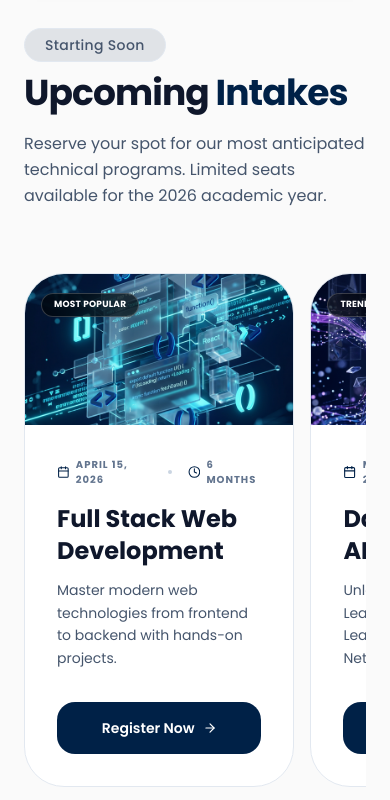
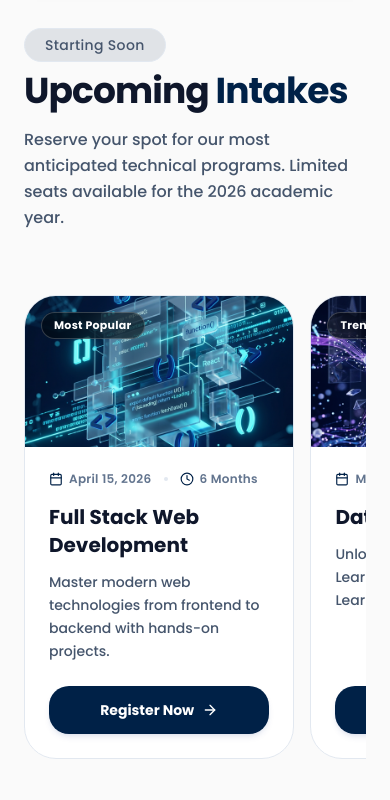
Before and after one commit to Sharjun-Hussain/ivtc-landing-page, a Next.js app: page / in a window 390 px wide. Shown: the part 768-1568 px from the top of the page. Built offline with nearby package versions, Linux system fonts and the light colour scheme.

Commit message:
refactor: update UpcomingCourses section and carousel styling for improved responsiveness and visual consistency

```diff
--- a/app/sections/UpcomingCourses.jsx
+++ b/app/sections/UpcomingCourses.jsx
@@ -39,8 +39,6 @@ const UPCOMING_COURSES = [
 ];
 
 const UpcomingCourses = () => {
-  const isVisible = true; // Handled in Client Component for animations
-
   return (
     <section className="py-24 bg-transparent overflow-hidden">
       <ScrollReveal className="max-w-7xl mx-auto px-6">
@@ -48,15 +46,15 @@ const UpcomingCourses = () => {
           <ShineBadge className="mb-2 md:mb-0">
             Starting Soon
           </ShineBadge>
-          <h2 className="text-4xl md:text-6xl font-bold text-slate-900 dark:text-white leading-tight mb-4 tracking-tight">
+          <h2 className="text-4xl md:text-5xl lg:text-6xl font-bold text-slate-900 dark:text-white leading-[1.15] md:leading-[1.1] mb-4 tracking-tight">
             Upcoming <span className="text-[#002147] dark:text-blue-400">Intakes</span>
           </h2>
-          <p className="text-slate-600 dark:text-slate-400 text-base md:text-lg max-w-2xl leading-relaxed lg:mx-0 mx-auto">
+          <p className="text-slate-600 dark:text-slate-400 text-base md:text-lg max-w-2xl leading-relaxed lg:mx-0 mx-auto font-medium">
             Reserve your spot for our most anticipated technical programs. Limited seats available for the 2026 academic year.
           </p>
         </header>
 
-        <CourseCarousel courses={UPCOMING_COURSES} isVisible={isVisible} />
+        <CourseCarousel courses={UPCOMING_COURSES} />
       </ScrollReveal>
     </section>
   );
--- a/components/UpcomingCourses/CourseCarousel.jsx
+++ b/components/UpcomingCourses/CourseCarousel.jsx
@@ -13,9 +13,9 @@ import {
 } from "@/components/ui/carousel";
 import ShineBadge from "@/components/ui/ShineBadge";
 
-const CourseCarousel = ({ courses, isVisible }) => {
+const CourseCarousel = ({ courses }) => {
   return (
-    <div className={`carousel-container relative opacity-0 ${isVisible ? 'animate-carousel-entrance [animation-delay:200ms]' : ''}`}>
+    <div className="relative w-full">
       <Carousel
         opts={{
           align: "start",
@@ -29,50 +29,50 @@ const CourseCarousel = ({ courses, isVisible }) => {
               key={index}
               className="pl-4 md:pl-6 basis-[80%] sm:basis-[70%] md:basis-1/2 lg:basis-1/4"
             >
-              <div className="group h-full bg-white dark:bg-[#0a0a0a] rounded-[2.5rem] border border-slate-200 dark:border-white/5 overflow-hidden transition-all duration-500 hover:shadow-2xl hover:border-[#002147] dark:hover:border-blue-500/50 flex flex-col">
+              <div className="group h-full bg-white dark:bg-[#0a0a0a] rounded-[2rem] border border-slate-200 dark:border-white/10 overflow-hidden transition-all duration-300 hover:shadow-xl hover:border-[#002147]/50 dark:hover:border-blue-500/50 flex flex-col">
                 {/* Image Area */}
                 <div className="relative aspect-video overflow-hidden">
                   <img
                     src={course.image}
                     alt={course.title}
-                    className="w-full h-full object-cover transition-transform duration-700 group-hover:scale-110"
+                    className="w-full h-full object-cover transition-transform duration-700 group-hover:scale-105"
                   />
-                  <div className="absolute inset-0 bg-linear-to-t from-black/60 to-transparent opacity-0 group-hover:opacity-100 transition-opacity duration-500" />
+                  <div className="absolute inset-0 bg-linear-to-t from-black/80 via-black/20 to-transparent opacity-0 group-hover:opacity-100 transition-opacity duration-500 pointer-events-none" />
                   <div className="absolute top-4 left-4 z-10">
-                    <ShineBadge className="px-3 py-1 text-[9px] font-bold uppercase bg-black/60 text-white dark:text-white border-white/20 backdrop-blur-md">
+                    <ShineBadge className="px-3 py-1 text-[11px] font-bold bg-black/50 text-white dark:text-white border-white/20 backdrop-blur-md">
                       {course.tag}
                     </ShineBadge>
                   </div>
                 </div>
 
                 {/* Content Area */}
-                <div className="p-8 flex flex-col flex-1 text-left">
-                  <div className="flex items-center gap-4 mb-4">
-                    <div className="flex items-center gap-1.5 text-[10px] font-bold text-slate-500 uppercase tracking-widest">
+                <div className="p-6 md:p-8 flex flex-col flex-1 text-left">
+                  <div className="flex items-center gap-3 mb-4">
+                    <div className="flex items-center gap-1.5 text-xs font-semibold text-slate-500 tracking-wide">
                       <Calendar size={14} className="text-[#002147] dark:text-blue-400" />
                       {course.date}
                     </div>
-                    <div className="w-1 h-1 rounded-full bg-slate-300 dark:bg-slate-700" />
-                    <div className="flex items-center gap-1.5 text-[10px] font-bold text-slate-500 uppercase tracking-widest">
+                    <div className="w-1 h-1 rounded-full bg-slate-200 dark:bg-white/10" />
+                    <div className="flex items-center gap-1.5 text-xs font-semibold text-slate-500 tracking-wide">
                       <Clock size={14} className="text-[#002147] dark:text-blue-400" />
                       {course.duration}
                     </div>
                   </div>
 
-                  <h4 className="text-2xl font-bold text-slate-900 dark:text-white mb-3 group-hover:text-[#002147] dark:group-hover:text-blue-400 transition-colors">
+                  <h4 className="text-xl md:text-2xl font-bold text-slate-900 dark:text-white mb-3 group-hover:text-[#002147] dark:group-hover:text-blue-400 transition-colors">
                     {course.title}
                   </h4>
 
-                  <p className="text-slate-600 dark:text-slate-400 text-sm leading-relaxed mb-8 flex-1">
+                  <p className="text-slate-600 dark:text-slate-400 text-sm leading-relaxed mb-6 flex-1 font-medium">
                     {course.desc}
                   </p>
 
                   <a
                     href="/#registration"
-                    className="inline-flex items-center justify-center w-full py-4 bg-[#002147] hover:bg-blue-900 dark:bg-white dark:text-black dark:hover:bg-slate-200 text-white rounded-2xl text-sm transition-all group/btn font-semibold"
+                    className="inline-flex items-center justify-center w-full py-3.5 bg-[#002147] hover:bg-blue-900 dark:bg-white dark:text-black dark:hover:bg-slate-200 text-white rounded-[1.25rem] text-sm transition-all group/btn font-bold shadow-md shadow-blue-900/10 hover:shadow-lg focus:scale-95"
                   >
                     Register Now
-                    <ArrowRight size={14} className="ml-2 transition-transform group-hover/btn:translate-x-1" />
+                    <ArrowRight size={16} className="ml-2 transition-transform duration-300 group-hover/btn:translate-x-1" />
                   </a>
                 </div>
               </div>
```
